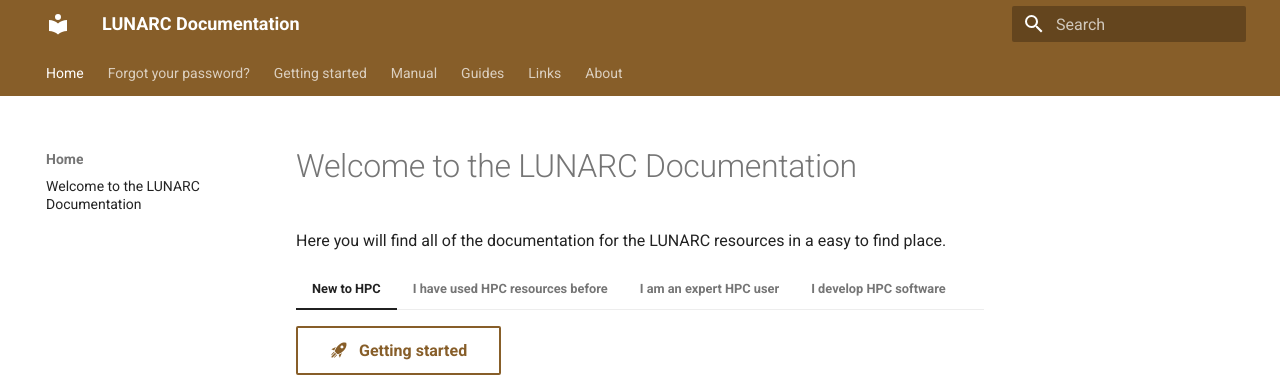
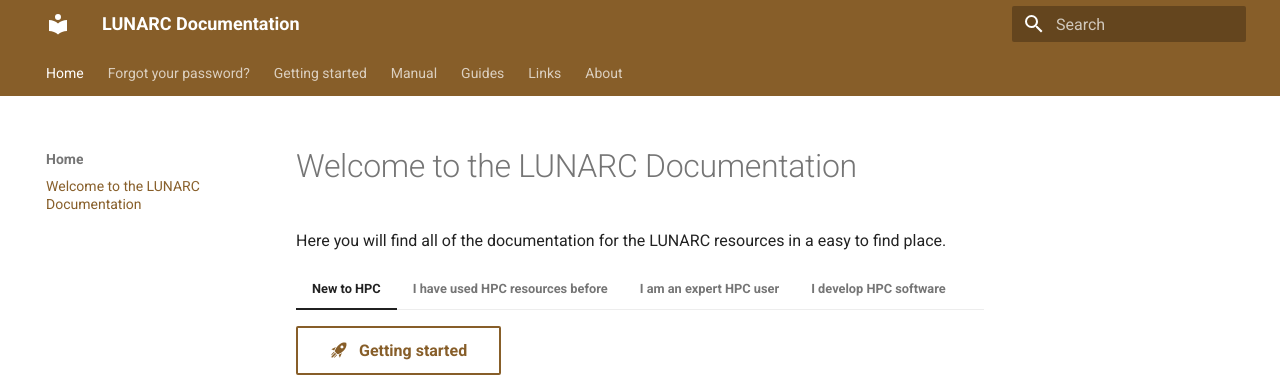
Before and after one commit to lunarc/lunarc_docs, an MkDocs documentation site: the page built from docs/index.md, in a window 1280 px wide. Shown: the top 377 px of the page. Built offline with MkDocs 1.6.1 and Material for MkDocs 9.7.7, drawn with Linux system fonts in a browser that asks for light colours; comment, search, counter and statistics services are not loaded.

Commit message:
Update extra.css
updated styling for better visual cues of links

```diff
--- a/docs/stylesheets/extra.css
+++ b/docs/stylesheets/extra.css
@@ -15,28 +15,38 @@
     --md-primary-bg-color:               hsla(0, 0%, 100%, 1);
     --md-primary-bg-color--light:        hsla(0, 0%, 100%, 0.7);
 
-    --md-accent-fg-color:                #875e29;
+    --md-accent-fg-color:                hsla(0, 0%, 0%, 0.32);
     --md-accent-fg-color--transparent:   rgba(82,108,254,.1);
     --md-accent-bg-color:                #fff;
     --md-accent-bg-color--light:         hsla(0,0%,100%,.7);
 
-    --md-typeset-a-color:                hsla(0, 0%, 0%, 0.87);
+    --md-typeset-a-color:                #875e29;
   }
 
 .md-typeset :is(.emojione,.twemoji,.gemoji) svg {
     margin-right: 7px;
 }
 
+.tabbed-labels {
+  --md-accent-fg-color:                #875e29;
+}
+
+.md-button {
+  --md-accent-fg-color:                #875e29;
+}
+
+/* ------------------------
+ADMONITIONS
+------------------------ */
+
 .md-typeset .admonition.abstract,
 .md-typeset details.abstract {
   border-color: #875e29;
 }
-
 .md-typeset .abstract > .admonition-title,
 .md-typeset .abstract > summary {
   background-color: hsla(0, 0%, 0%, 0.07);
 }
-
 .md-typeset .abstract > .admonition-title::before,
 .md-typeset .abstract > summary::before {
   background-color: #875e29;
@@ -46,12 +56,10 @@
 .md-typeset details.info {
   border-color: #875e29;
 }
-
 .md-typeset .info > .admonition-title,
 .md-typeset .info > summary {
   background-color: hsla(0, 0%, 0%, 0.07);
 }
-
 .md-typeset .info > .admonition-title::before,
 .md-typeset .info > summary::before {
   background-color: #875e29;
@@ -61,12 +69,10 @@
 .md-typeset details.tip {
   border-color: #875e29;
 }
-
 .md-typeset .tip > .admonition-title,
 .md-typeset .tip > summary {
   background-color: hsla(0, 0%, 0%, 0.07);
 }
-
 .md-typeset .tip > .admonition-title::before,
 .md-typeset .tip > summary::before {
   background-color: #875e29;
@@ -76,12 +82,10 @@
 .md-typeset details.success {
   border-color: #875e29;
 }
-
 .md-typeset .success > .admonition-title,
 .md-typeset .success > summary {
   background-color: hsla(0, 0%, 0%, 0.07);
 }
-
 .md-typeset .success > .admonition-title::before,
 .md-typeset .success > summary::before {
   background-color: #875e29;
@@ -91,12 +95,10 @@
 .md-typeset details.question {
   border-color: #875e29;
 }
-
 .md-typeset .question > .admonition-title,
 .md-typeset .question > summary {
   background-color: hsla(0, 0%, 0%, 0.07);
 }
-
 .md-typeset .question > .admonition-title::before,
 .md-typeset .question > summary::before {
   background-color: #875e29;
@@ -106,12 +108,10 @@
 .md-typeset details.important {
   border-color: #875e29;
 }
-
 .md-typeset .important > .admonition-title,
 .md-typeset .important > summary {
   background-color: hsla(0, 0%, 0%, 0.07);
 }
-
 .md-typeset .important > .admonition-title::before,
 .md-typeset .important > summary::before {
   background-color: #875e29;
@@ -121,12 +121,10 @@
 .md-typeset details.warning {
   border-color: #875e29;
 }
-
 .md-typeset .warning > .admonition-title,
 .md-typeset .warning > summary {
   background-color: hsla(0, 0%, 0%, 0.07);
 }
-
 .md-typeset .warning > .admonition-title::before,
 .md-typeset .warning > summary::before {
   background-color: #875e29;
@@ -136,12 +134,10 @@
 .md-typeset details.note {
   border-color: #875e29;
 }
-
 .md-typeset .note > .admonition-title,
 .md-typeset .note > summary {
   background-color: hsla(0, 0%, 0%, 0.07);
 }
-
 .md-typeset .note > .admonition-title::before,
 .md-typeset .note > summary::before {
   background-color: #875e29;
@@ -151,12 +147,10 @@
 .md-typeset details.failure {
   border-color: #875e29;
 }
-
 .md-typeset .failure > .admonition-title,
 .md-typeset .failure > summary {
   background-color: hsla(0, 0%, 0%, 0.07);
 }
-
 .md-typeset .failure > .admonition-title::before,
 .md-typeset .failure > summary::before {
   background-color: #875e29;
@@ -166,12 +160,10 @@
 .md-typeset details.danger {
   border-color: #875e29;
 }
-
 .md-typeset .danger > .admonition-title,
 .md-typeset .danger > summary {
   background-color: hsla(0, 0%, 0%, 0.07);
 }
-
 .md-typeset .danger > .admonition-title::before,
 .md-typeset .danger > summary::before {
   background-color: #875e29;
@@ -181,12 +173,10 @@
 .md-typeset details.bug {
   border-color: #875e29;
 }
-
 .md-typeset .bug > .admonition-title,
 .md-typeset .bug > summary {
   background-color: hsla(0, 0%, 0%, 0.07);
 }
-
 .md-typeset .bug > .admonition-title::before,
 .md-typeset .bug > summary::before {
   background-color: #875e29;
@@ -196,12 +186,10 @@
 .md-typeset details.example {
   border-color: #875e29;
 }
-
 .md-typeset .example > .admonition-title,
 .md-typeset .example > summary {
   background-color: hsla(0, 0%, 0%, 0.07);
 }
-
 .md-typeset .example > .admonition-title::before,
 .md-typeset .example > summary::before {
   background-color: #875e29;
@@ -211,18 +199,17 @@
 .md-typeset details.quote {
   border-color: #875e29;
 }
-
 .md-typeset .quote > .admonition-title,
 .md-typeset .quote > summary {
   background-color: hsla(0, 0%, 0%, 0.07);
 }
-
 .md-typeset .quote > .admonition-title::before,
 .md-typeset .quote > summary::before {
   background-color: #875e29;
 }
 
 
-<!--- Last updated: 22-10-06
-    Updated by: Peter Bergdahl
--->
+/* ------------------------
+Last updated: 22-10-06
+Updated by: Peter Bergdahl
+------------------------ */
```
